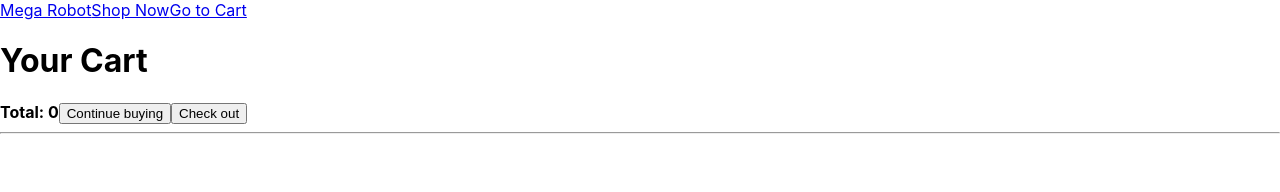
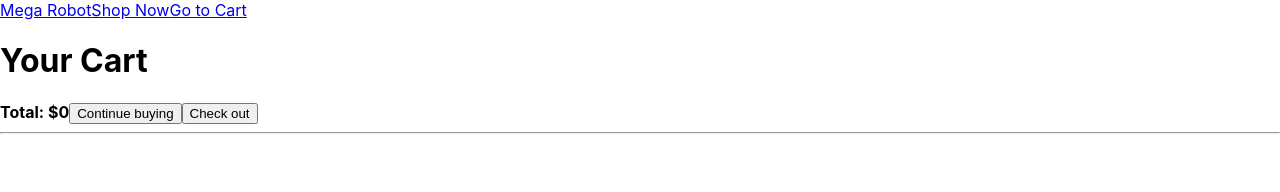
Before and after one commit to SonDo580/shopping-cart, a React (Create React App) app: page /cart in a window 1280 px wide. Shown: the top 192 px of the page. Built offline with nearby package versions, Linux system fonts and the light colour scheme.

Commit message:
Add '$' symbol to total field

```diff
--- a/src/components/Cart.js
+++ b/src/components/Cart.js
@@ -11,7 +11,7 @@ export default function Cart(props) {
     <div>
       <div className="head">
         <h1>Your Cart</h1>
-        <strong>Total: {total}</strong>
+        <strong>Total: ${total}</strong>
         <button>Continue buying</button>
         <button>Check out</button>
       </div>
```
